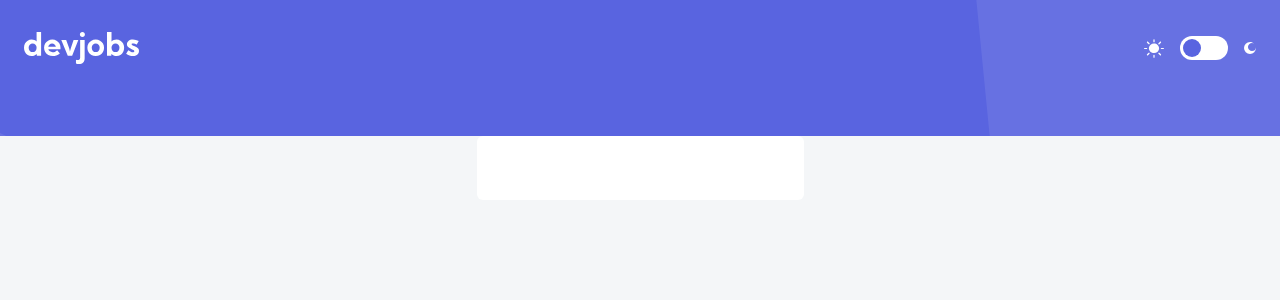
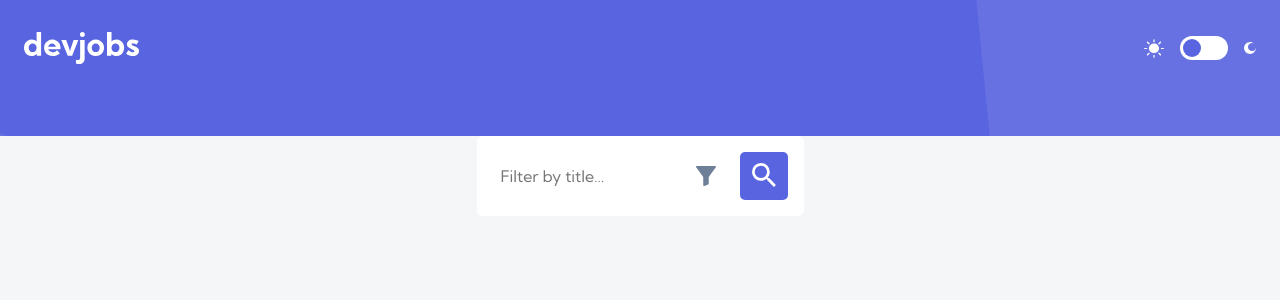
Before and after one commit to achiewe/devjobs-web-app-front, a React (Vite) app: page / in a window 1280 px wide. Shown: the top 300 px of the page. Built offline with nearby package versions, Linux system fonts and the light colour scheme.

Commit message:
styled InputFilter component

```diff
--- a/src/components/InputFilter.tsx
+++ b/src/components/InputFilter.tsx
@@ -1,15 +1,76 @@
 import { styled } from "styled-components";
 
 const InputFilter = (): JSX.Element => {
-  return <MainFilter> </MainFilter>;
+  return (
+    <MainFilter>
+      <input type="text" placeholder="Filter by title…" />
+      <div>
+        <svg
+          className="filterSvg"
+          xmlns="http://www.w3.org/2000/svg"
+          width="20"
+          height="20"
+          viewBox="0 0 20 20"
+          fill="none"
+        >
+          <path
+            d="M19.1076 1.50591e-06H0.860224C0.538187 -0.000593357 0.243138 0.175089 0.0960199 0.454871C-0.0531279 0.738422 -0.0269509 1.07987 0.163593 1.33883L6.84866 10.5411C6.85089 10.5443 6.85333 10.5473 6.85556 10.5504C7.09845 10.8709 7.22995 11.2591 7.23056 11.6579V19.1605C7.22914 19.3825 7.31842 19.5961 7.47853 19.7537C7.63884 19.9112 7.85677 20 8.08405 20C8.19951 19.9998 8.31396 19.9774 8.4207 19.934L12.1772 18.5345C12.5136 18.4339 12.7371 18.1236 12.7371 17.75V11.6579C12.7377 11.2591 12.8692 10.8709 13.1118 10.5504C13.1141 10.5473 13.1165 10.5443 13.1187 10.5411L19.804 1.33864C19.9946 1.07987 20.0207 0.73862 19.8716 0.45507C19.7247 0.175089 19.4294 -0.000593357 19.1076 1.50591e-06Z"
+            fill="#6E8098"
+          />
+        </svg>
+        <button type="submit">
+          <svg width="24" height="24" xmlns="http://www.w3.org/2000/svg">
+            <path
+              d="M17.112 15.059h-1.088l-.377-.377a8.814 8.814 0 002.15-5.784A8.898 8.898 0 008.898 0 8.898 8.898 0 000 8.898a8.898 8.898 0 008.898 8.899c2.211 0 4.23-.808 5.784-2.143l.377.377v1.081l6.845 6.832 2.04-2.04-6.832-6.845zm-8.214 0A6.16 6.16 0 118.9 2.737a6.16 6.16 0 010 12.322z"
+              fill="white"
+              fill-rule="nonzero"
+            />
+          </svg>
+        </button>
+      </div>
+    </MainFilter>
+  );
 };
 
 const MainFilter = styled.form`
   width: 327px;
   display: flex;
   flex-direction: row;
-  padding: 31px 16px 33px 24px;
+  padding: 16px 16px 16px 24px;
   background-color: #ffffff;
   border-radius: 6px;
+
+  input {
+    width: 100%;
+    border: none;
+    color: black;
+    color: #19202d;
+    font-size: 16px;
+    font-style: normal;
+    font-weight: 400;
+    line-height: normal;
+    outline: none;
+  }
+
+  div {
+    display: flex;
+    flex-direction: row;
+    align-items: center;
+    gap: 24px;
+
+    .filterSvg {
+      cursor: pointer;
+    }
+
+    button {
+      width: 48px;
+      height: 48px;
+      background-color: #5964e0;
+      border: none;
+      flex-shrink: 0;
+      border-radius: 5px;
+      cursor: pointer;
+    }
+  }
 `;
 export default InputFilter;
```
